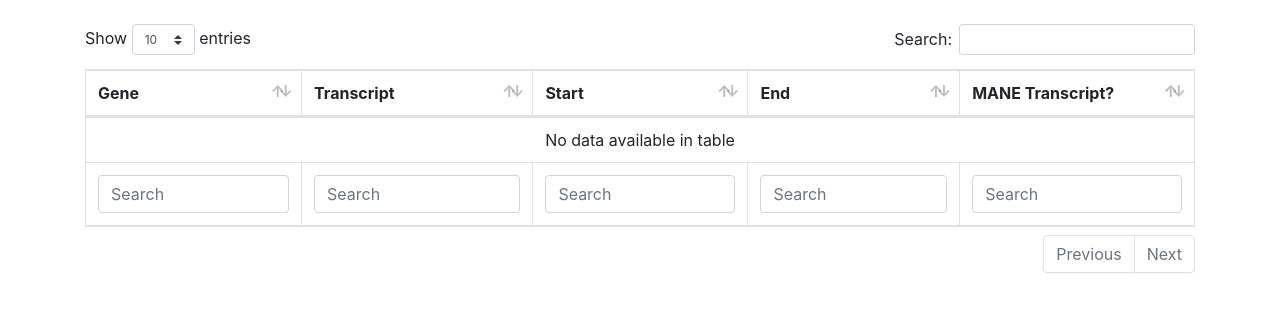
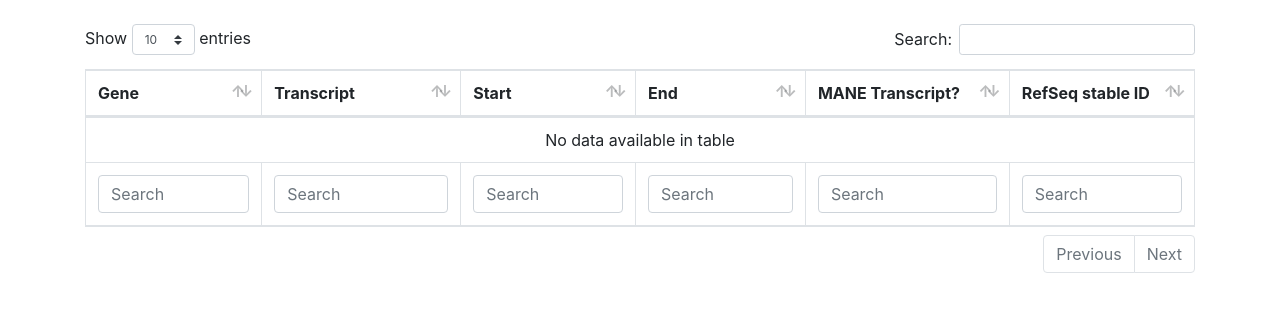
Before and after one commit to moka-guys/bedfile_editor, a Django app: page /view/ in a window 1280 px wide. Shown: the part 136-448 px from the top of the page. Run offline with Django 3.2, Linux system fonts and the light colour scheme; data that the repository does not hold is empty; parts of the project's set-up code (start-up, migrations or seed data) failed here and were passed over; some libraries are stand-ins or nearby versions.

Commit message:
Added RefSeq Stable ID to View Page

```diff
--- a/bed_maker/templates/bed_maker/view.html
+++ b/bed_maker/templates/bed_maker/view.html
@@ -13,6 +13,7 @@
             <th>Start</th>
             <th>End</th>
             <th>MANE Transcript?</th>
+            <th>RefSeq stable ID</th>
           </tr>
         </thead>
         <tbody>
@@ -23,12 +24,14 @@
             <td>{{ var.start }}</td>
             <td>{{ var.end }}</td>
             <td>{{ var.MANE_transcript }}</td>
+            <td>{{ var.RefSeq_transcript_id }}</td>
 
           </tr>
           {% endfor %}
         </tbody>
         <tfoot>
           <tr>
+            <th></th>
             <th></th>
             <th></th>
             <th></th>
```
